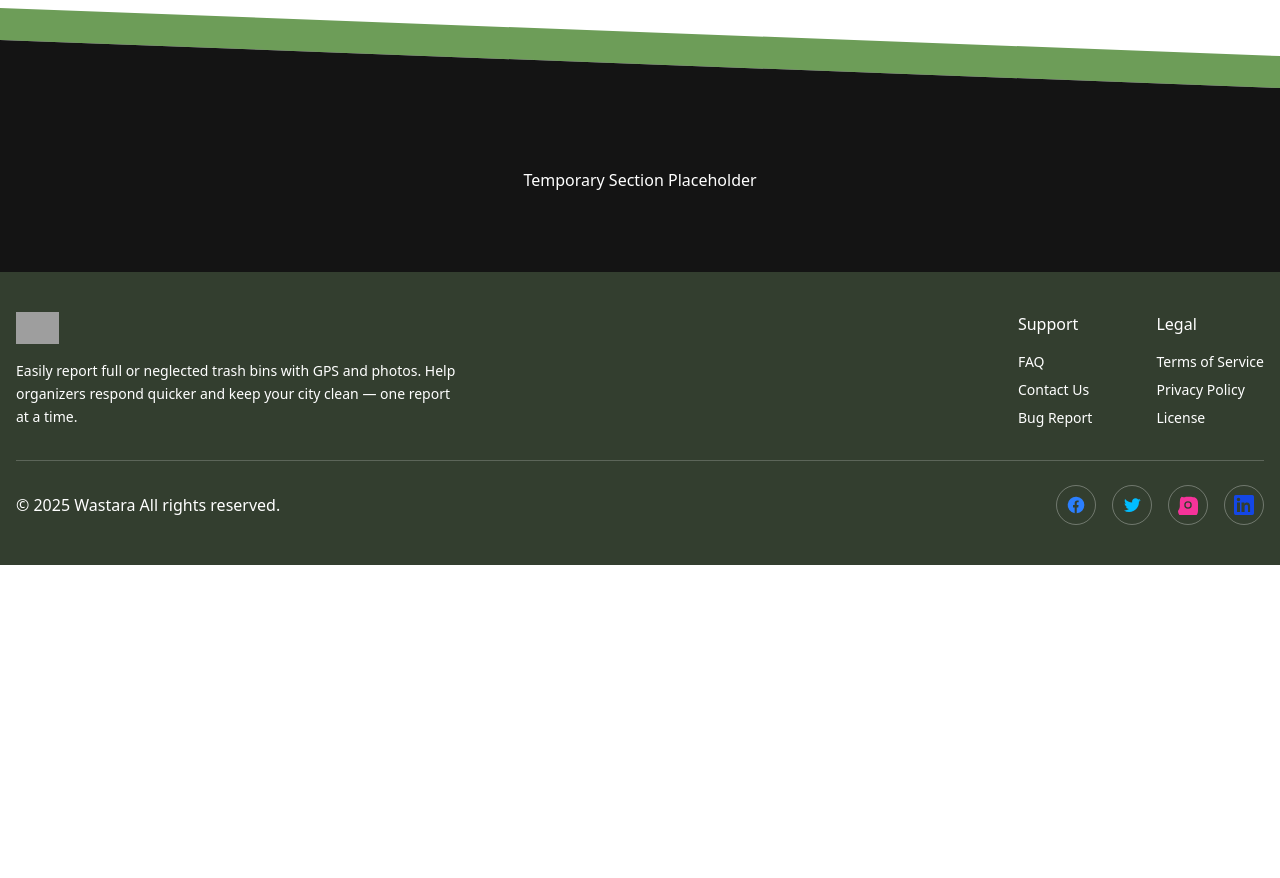
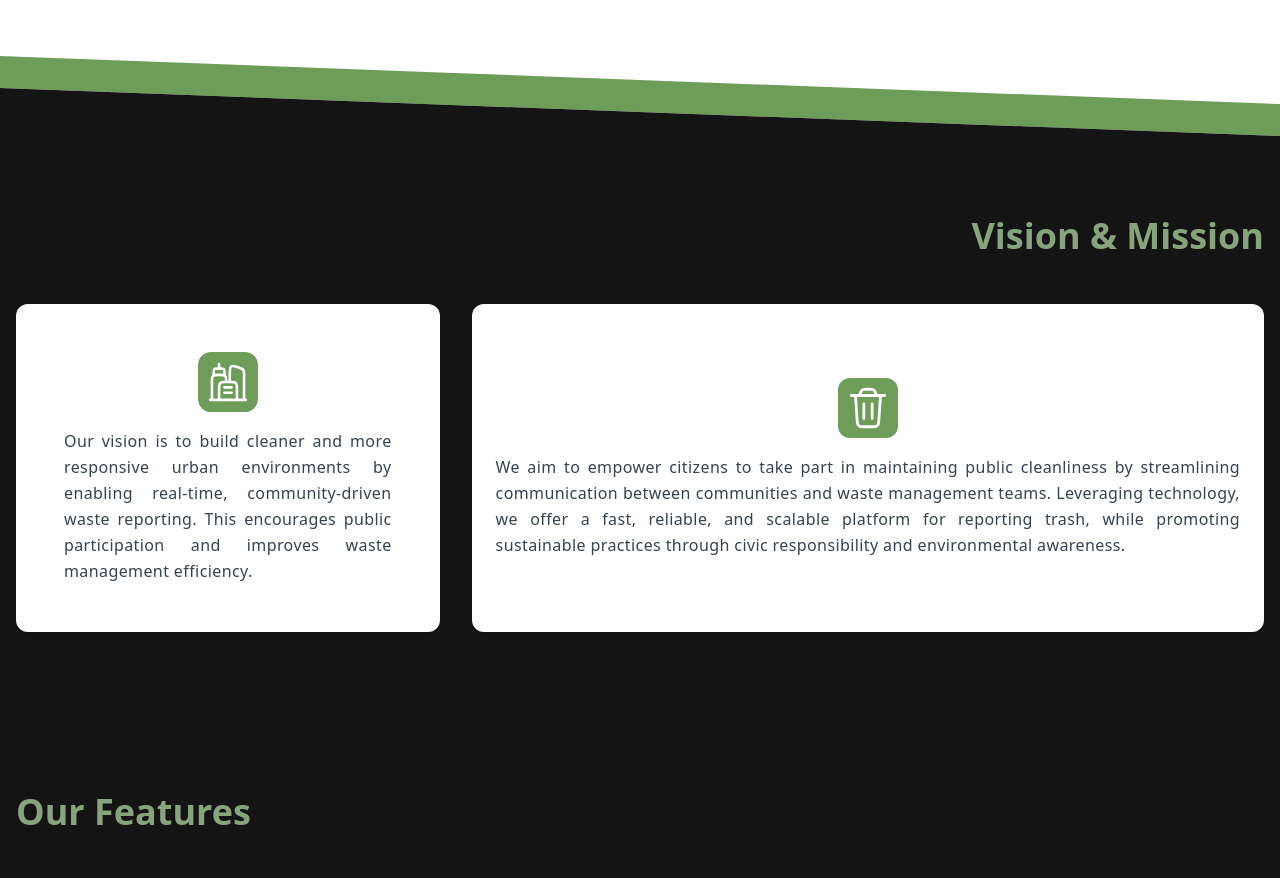
Before and after one commit to michlleee/Wastara, a React (Vite) app in the folder trash-tracker/frontend/: page / in a window 1280 px wide. Shown: the part 1960-2838 px from the top of the page. Before the commit the page ends 2525 px from the top, so only its background shows below. Built offline with nearby package versions, Linux system fonts and the light colour scheme; grey boxes are pictures that could not be loaded.

Commit message:
Add features section and enhance landing page UI

```diff
--- a/trash-tracker/frontend/src/components/LandingPage/BackgroundSection.jsx
+++ b/trash-tracker/frontend/src/components/LandingPage/BackgroundSection.jsx
@@ -1,15 +1,15 @@
 const problemData = [
   {
-    value: '50%',
-    description: 'Of citizens reported unmanaged trash in their area.',
+    value: "50%",
+    description: "Of citizens reported unmanaged trash in their area.",
   },
   {
-    value: '5 mil',
-    description: 'Tons of unmanaged waste generated every year.',
+    value: "5 mil",
+    description: "Tons of unmanaged waste generated every year.",
   },
   {
-    value: '25%',
-    description: 'Of complaints never reach authorities on time.',
+    value: "25%",
+    description: "Of complaints never reach authorities on time.",
   },
 ];
 
@@ -22,9 +22,8 @@ const BackgroundSection = () => {
 
       {/* Desktop: horizontal | Mobile: vertical */}
       <div className="relative flex flex-col sm:flex-row sm:justify-center sm:items-center gap-12 sm:gap-16">
-
         {/* Horizontal line for desktop */}
-        <div className="hidden sm:block absolute top-[56px] left-0 w-full h-[2px] bg-[#6D9D58] z-0" />
+        <div className="hidden sm:block absolute top-[85px] left-0 w-full h-[2px] bg-[#6D9D58] z-0" />
 
         {/* Vertical line for mobile */}
         <div className="sm:hidden absolute left-[35px] top-0 h-full w-[2px] bg-[#6D9D58] z-0" />
@@ -35,7 +34,7 @@ const BackgroundSection = () => {
             className="relative z-10 flex sm:flex-col items-center sm:items-center gap-4 sm:gap-4"
           >
             {/* Circle */}
-            <div className="w-20 h-20 sm:w-28 sm:h-28 bg-[#6D9D58] rounded-full flex items-center justify-center text-white font-bold text-lg sm:text-xl shrink-0">
+            <div className="w-20 h-20 sm:w-40 sm:h-40 bg-[#6D9D58] rounded-full flex items-center justify-center text-white font-bold text-lg sm:text-xl shrink-0">
               {item.value}
             </div>
 
--- /dev/null
+++ b/trash-tracker/frontend/src/components/LandingPage/FeatureItem.jsx
@@ -0,0 +1,29 @@
+export default function FeatureItem({ imageOnLeft, text, imageSrc }) {
+  return (
+    <div className="flex flex-col md:flex-row items-center gap-4 md:gap-13 mb-20">
+      {/* Image on the left */}
+      {imageOnLeft && (
+        <img
+          src={imageSrc}
+          alt="feature"
+          className="w-full md:w-1/2 h-64 object-cover rounded"
+        />
+      )}
+
+      {/* Text Card */}
+      <div className="bg-white text-black rounded-xl p-6 w-full h-64 md:w-1/1 shadow-lg flex flex-col items-center text-center">
+        <div className="w-12 h-12 bg-gray-300 rounded mb-4"></div>
+        <p className="text-sm leading-relaxed">{text}</p>
+      </div>
+
+      {/* Image on the right */}
+      {!imageOnLeft && (
+        <img
+          src={imageSrc}
+          alt="feature"
+          className="w-full md:w-1/2 h-64 object-cover rounded"
+        />
+      )}
+    </div>
+  );
+}
--- a/trash-tracker/frontend/src/components/LandingPage/Footer.jsx
+++ b/trash-tracker/frontend/src/components/LandingPage/Footer.jsx
@@ -27,7 +27,9 @@ export default () => {
         <div className="max-w-md">
           <img src={logo} alt="Wastara Logo" className="h-8 w-auto mb-4" />
           <p className="text-sm leading-relaxed">
-            Easily report full or neglected trash bins with GPS and photos. Help organizers respond quicker and keep your city clean — one report at a time.
+            Easily report full or neglected trash bins with GPS and photos. Help
+            organizers respond quicker and keep your city clean — one report at
+            a time.
           </p>
         </div>
 
--- /dev/null
+++ b/trash-tracker/frontend/src/components/LandingPage/OurFeatures.jsx
@@ -0,0 +1,40 @@
+import FeatureItem from "./FeatureItem";
+import TrashPic from "../../assets/bg_sampah2.jpg";
+
+function OurFeatures() {
+  const featureText =
+    "To create cleaner, smarter, and more responsive urban environments through real-time community-driven waste reporting.";
+
+  return (
+    <div className="w-full py-20 bg-[#141414] text-white">
+      <div className="max-w-7xl mx-auto px-4">
+        <h2 className="text-left text-4xl font-bold text-[#88A47C] mb-12">
+          Our Features
+        </h2>
+
+        <FeatureItem
+          text={featureText}
+          imageSrc={TrashPic}
+          imageOnLeft={false}
+        />
+        <FeatureItem
+          text={featureText}
+          imageSrc={TrashPic}
+          imageOnLeft={true}
+        />
+        <FeatureItem
+          text={featureText}
+          imageSrc={TrashPic}
+          imageOnLeft={false}
+        />
+        <FeatureItem
+          text={featureText}
+          imageSrc={TrashPic}
+          imageOnLeft={true}
+        />
+      </div>
+    </div>
+  );
+}
+
+export default OurFeatures;
--- a/trash-tracker/frontend/src/components/LandingPage/VisionMission.jsx
+++ b/trash-tracker/frontend/src/components/LandingPage/VisionMission.jsx
@@ -1,11 +1,53 @@
+import cityIcon from "../../assets/city-svgrepo-com.svg";
+import trashIcon from "../../assets/trash-alt-svgrepo-com.svg";
+
 const VisionMission = () => {
   return (
     <>
+      <div className="w-full py-20 bg-[#141414] text-white">
+        <div className="max-w-7xl mx-auto px-4">
+          <h2 className="text-right text-4xl font-bold text-[#88A47C] mb-12">
+            Vision & Mission
+          </h2>
 
-      {/* TEMP SECTION  */}
+          <div className="flex flex-col md:flex-row justify-center items-stretch gap-8">
+            {/* Vision Card */}
+            <div className="bg-white text-black rounded-xl p-12 w-full md:w-1/2 shadow-lg min-h-[200px] flex flex-col justify-center transition duration-300 transform hover:shadow-2xl hover:scale-[1.02]">
+              <div className="flex justify-center mb-4">
+                <img
+                  src={cityIcon}
+                  alt="city icon"
+                  className="w-15 h-15 transition transform duration-300 hover:-translate-y-1"
+                />
+              </div>
+              <p className="text-center text-base text-gray-700 leading-relaxed tracking-wide text-justify">
+                Our vision is to build cleaner and more responsive urban
+                environments by enabling real-time, community-driven waste
+                reporting. This encourages public participation and improves
+                waste management efficiency.
+              </p>
+            </div>
 
-      <div className="w-full py-20" style={{ backgroundColor: '#141414' }}>
-        <div className="text-white text-center">Temporary Section Placeholder</div>
+            {/* Mission Card */}
+            <div className="bg-white text-black rounded-xl p-6 w-full md:w-1/1 shadow-lg min-h-[220px] flex flex-col justify-center transition duration-300 transform hover:shadow-2xl hover:scale-[1.02]">
+              <div className="flex justify-center mb-4">
+                <img
+                  src={trashIcon}
+                  alt="city icon"
+                  className="w-15 h-15 transition transform duration-300 hover:-translate-y-1"
+                />
+              </div>
+              <p className="text-center text-base text-gray-700 leading-relaxed tracking-wide text-justify">
+                We aim to empower citizens to take part in maintaining public
+                cleanliness by streamlining communication between communities
+                and waste management teams. Leveraging technology, we offer a
+                fast, reliable, and scalable platform for reporting trash, while
+                promoting sustainable practices through civic responsibility and
+                environmental awareness.
+              </p>
+            </div>
+          </div>
+        </div>
       </div>
     </>
   );
--- a/trash-tracker/frontend/src/pages/LandingPage.jsx
+++ b/trash-tracker/frontend/src/pages/LandingPage.jsx
@@ -1,10 +1,11 @@
-import landingBg from '../assets/bg_landing_page.png';
+import landingBg from "../assets/bg_landing_page.png";
 import Navbar from "../components/LandingPage/Navbar";
 import Footer from "../components/LandingPage/Footer";
 import HeroSection from "../components/LandingPage/HeroSection";
-import AboutUsCard from '../components/LandingPage/AboutUsCard';
-import BackgroundSection from '../components/LandingPage/BackgroundSection';
-import VisionMission from '../components/LandingPage/VisionMission';
+import AboutUsCard from "../components/LandingPage/AboutUsCard";
+import BackgroundSection from "../components/LandingPage/BackgroundSection";
+import VisionMission from "../components/LandingPage/VisionMission";
+import OurFeatures from "../components/LandingPage/OurFeatures";
 
 const LandingPage = () => {
   return (
@@ -12,62 +13,58 @@ const LandingPage = () => {
       <div
         className="relative min-h-screen bg-cover bg-center"
         style={{ backgroundImage: `url(${landingBg})` }}
-        >
+      >
         <div className="relative z-20 flex flex-col min-h-screen">
           <Navbar />
-          {/* Hero section */}
           <HeroSection />
 
-          {/* Right to left slope */}
           <div className="relative w-full h-20 z-10">
             <div
               className="absolute top-0 left-0 w-full h-full"
               style={{
-                backgroundColor: '#6D9D58',
-                clipPath: 'polygon(0% 60%, 100% 0%, 100% 40%, 0% 100%)'
+                backgroundColor: "#6D9D58",
+                clipPath: "polygon(0% 60%, 100% 0%, 100% 40%, 0% 100%)",
               }}
             ></div>
 
             <div
               className="absolute top-0 left-0 w-full h-full bg-white"
               style={{
-                clipPath: 'polygon(0% 100%, 100% 40%, 100% 100%, 0% 100%)'
+                clipPath: "polygon(0% 100%, 100% 40%, 100% 100%, 0% 100%)",
               }}
             ></div>
           </div>
         </div>
       </div>
 
-      {/* About section */}
       <div className="relative z-20 bg-white">
         <AboutUsCard />
       </div>
 
-      {/* Background (Problems) section */}
       <div className="relative z-20 bg-white">
         <BackgroundSection />
       </div>
 
-      {/* Left to right slope */}
       <div className="relative w-full h-20">
         <div
           className="absolute top-0 left-0 w-full h-full z-10"
           style={{
-            backgroundColor: '#6D9D58',
-           clipPath: "polygon(0% 0%, 100% 60%, 100% 100%, 0% 40%)"
+            backgroundColor: "#6D9D58",
+            clipPath: "polygon(0% 0%, 100% 60%, 100% 100%, 0% 40%)",
           }}
         ></div>
 
         <div
           className="absolute top-0 left-0 w-full h-full z-10"
           style={{
-            backgroundColor: '#141414',
-           clipPath: "polygon(0% 0%, 0% 100%, 100% 100%, 0% 40%)"
+            backgroundColor: "#141414",
+            clipPath: "polygon(0% 0%, 0% 100%, 100% 100%, 0% 40%)",
           }}
         ></div>
       </div>
 
       <VisionMission />
+      <OurFeatures />
 
       <Footer />
     </>
```
Also changed, not shown: trash-tracker/frontend/src/assets/city-svgrepo-com.svg (added), trash-tracker/frontend/src/assets/trash-alt-svgrepo-com.svg (added).
